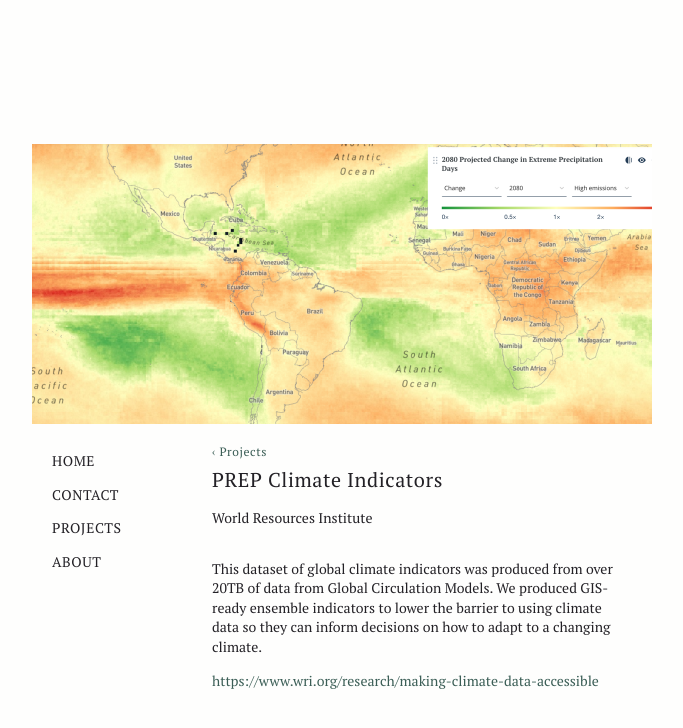
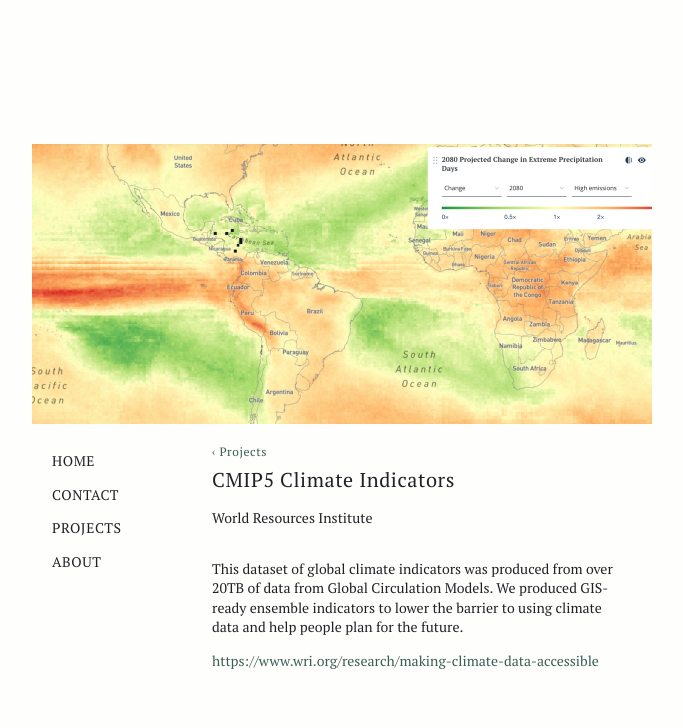
Before and after one commit to fgassert/fgassert.github.io, a Jekyll site: the page built from _projects/07-climateindicators.md, in a window 1280 px wide. Shown: the top 728 px of the page, without its empty margins (298-981 px from the left). Built offline with Jekyll 4.4.1, drawn with Linux system fonts in a browser that asks for light colours.

Commit message:
copy edits

```diff
--- a/_projects/07-climateindicators.md
+++ b/_projects/07-climateindicators.md
@@ -1,6 +1,6 @@
 ---
 layout: post
-title: PREP Climate Indicators
+title: CMIP5 Climate Indicators
 banner: /assets/img/climate.png
 thumb: /assets/img/climate-thumb.png
 subtitle: World Resources Institute
@@ -8,6 +8,6 @@
 
 This dataset of global climate indicators was produced from over 20TB of data from
 Global Circulation Models. We produced GIS-ready ensemble indicators to lower the
-barrier to using climate data so they can inform decisions on how to adapt to a changing climate.
+barrier to using climate data and help people plan for the future.
 
 [https://www.wri.org/research/making-climate-data-accessible](https://www.wri.org/research/making-climate-data-accessible)
```
Also changed, not shown: about.md (+0 -1 lines).
